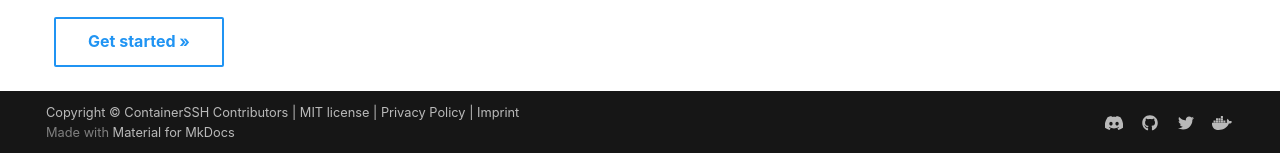
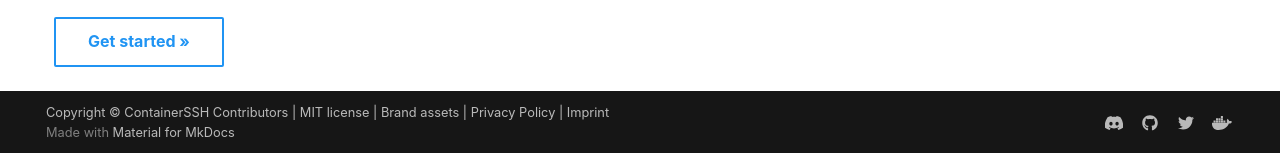
Before and after one commit to ContainerSSH/containerssh.github.io, an MkDocs documentation site: the page built from docs/index.md, in a window 1280 px wide and 900 px high, scrolled down 1137 px. Shown: the part 744-897 px from the top of the window. Built offline with MkDocs 1.6.1 and Material for MkDocs 9.7.7, drawn with Linux system fonts in a browser that asks for light colours; comment, search, counter and statistics services are not loaded.

Commit message:
Added brand assets

```diff
--- a/mkdocs.yml
+++ b/mkdocs.yml
@@ -80,5 +80,6 @@ extra_javascript:
 copyright: >
   Copyright &copy; <a href="https://github.com/ContainerSSH/ContainerSSH/graphs/contributors">ContainerSSH Contributors</a>
   | <a href="https://containerssh.github.io/license/">MIT license</a>
+  | <a href="https://github.com/ContainerSSH/branding/blob/main/README.md">Brand assets</a>
   | <a href="https://containerssh.github.io/privacy/">Privacy Policy</a>
   | <a href="https://containerssh.github.io/imprint/">Imprint</a>
```
